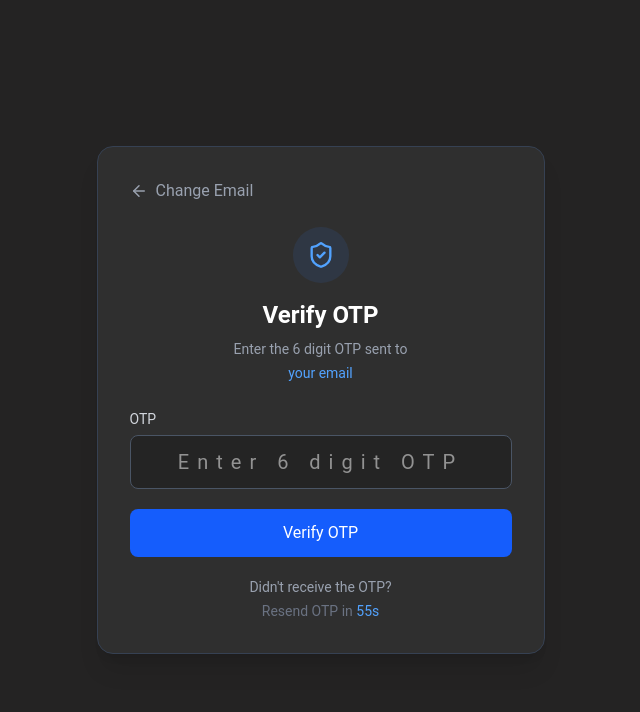
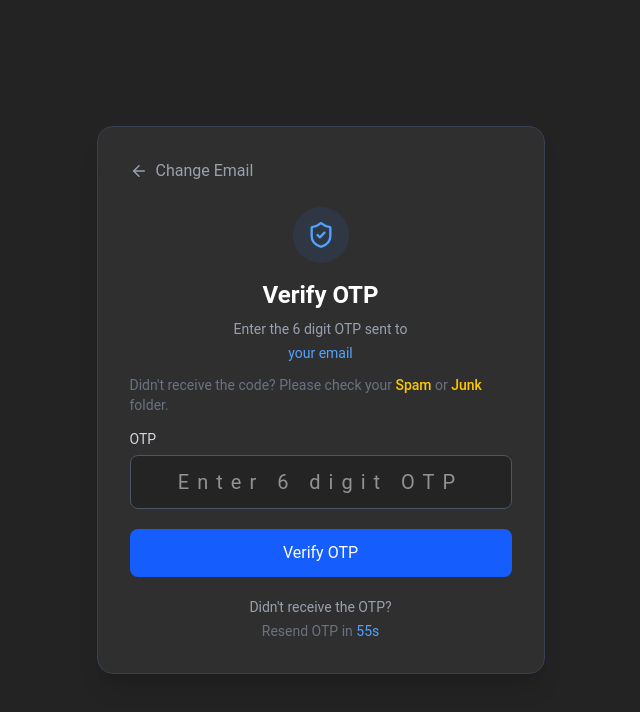
Before and after one commit to surajgupta9161/Cartify, a React (Vite) app in the folder Frontend/: page /forgot-password/verify-reset-otp in a window 1280 px wide. Shown: the top 712 px of the page, without its empty margins (312-952 px from the left). Built offline with nearby package versions, Linux system fonts and the light colour scheme; no server answers.

Commit message:
redesign opt send message

```diff
--- a/Frontend/src/components/Products/ProductDetails.jsx
+++ b/Frontend/src/components/Products/ProductDetails.jsx
@@ -3,6 +3,7 @@ import { useParams, useNavigate } from 'react-router-dom'
 import { ArrowLeft, Star } from 'lucide-react'
 import AddToCart from './AddToCart'
 import api from '../../api/axios'
+import SearchLoader from '../Common/SearchLoader'
 
 const ProductDetails = () => {
   const { id } = useParams()
@@ -32,7 +33,7 @@ const ProductDetails = () => {
   if (loading) {
     return (
       <div className='min-h-[70vh] flex items-center justify-center'>
-        <p className='text-gray-400'>Loading product...</p>
+        <SearchLoader />
       </div>
     )
   }
--- a/Frontend/src/pages/Auth/VerifyOtp.jsx
+++ b/Frontend/src/pages/Auth/VerifyOtp.jsx
@@ -1,5 +1,4 @@
 import { useEffect, useState } from 'react'
-import axios from 'axios'
 import { Navigate, useLocation, useNavigate } from 'react-router-dom'
 import { ShieldCheck, ArrowLeft } from 'lucide-react'
 import { useUser } from '../../context/UserContext'
@@ -90,11 +89,14 @@ const VerifyOtp = () => {
       setResendLoading(true)
       setMessage('')
 
-      const response = await axios.post('/api/auth/resendotp', {
+      const response = await api.post('/api/auth/resendotp', {
         email
       })
 
-      setMessage(response.data.message || 'OTP resent successfully')
+      setMessage(
+        response.data.message ||
+          'OTP resent successfully, please also check spam if not found in inbox.'
+      )
 
       // timer dobara 1 minute se start
       setTimer(60)
@@ -129,9 +131,18 @@ const VerifyOtp = () => {
 
         <h1 className='text-3xl font-bold text-center mb-2'>Verify OTP</h1>
 
-        <p className='text-gray-400 text-center mb-7'>
-          Enter the OTP sent to
-          <span className='text-white block mt-1'>{email || 'your email'}</span>
+        <p className='text-gray-400 text-center mb-7 text-sm sm:text-base leading-relaxed'>
+          We've sent a verification code to
+          <span className='block text-white font-medium mt-1'>
+            {email || 'your email address'}
+          </span>
+          <span className='block mt-3 text-gray-500 text-sm'>
+            Didn't receive the code? Please check your
+            <span className='text-yellow-400 font-medium'> Spam </span>
+            or
+            <span className='text-yellow-400 font-medium'> Junk </span>
+            folder.
+          </span>
         </p>
 
         <form onSubmit={handleSubmit} className='space-y-5'>
--- a/Frontend/src/pages/ForgotPassword/VerifyResetOtp.jsx
+++ b/Frontend/src/pages/ForgotPassword/VerifyResetOtp.jsx
@@ -130,9 +130,17 @@ const VerifyResetOtp = () => {
           Enter the 6 digit OTP sent to
         </p>
 
-        <p className='text-sm text-blue-400 text-center mt-1 mb-6'>
+        <p className='text-sm text-blue-400 text-center mt-1 mb-2'>
           {email || 'your email'}
         </p>
+
+        <span className='block mt-3 text-gray-500 text-sm mb-3'>
+          Didn't receive the code? Please check your
+          <span className='text-yellow-400 font-medium'> Spam </span>
+          or
+          <span className='text-yellow-400 font-medium'> Junk </span>
+          folder.
+        </span>
 
         {error && (
           <div className='mb-4 px-4 py-3 rounded-lg bg-red-500/10 text-red-400 text-sm'>
```
